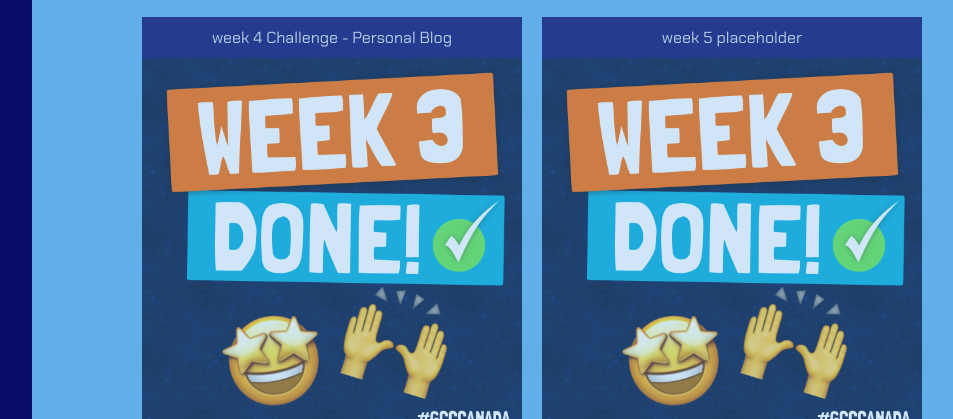
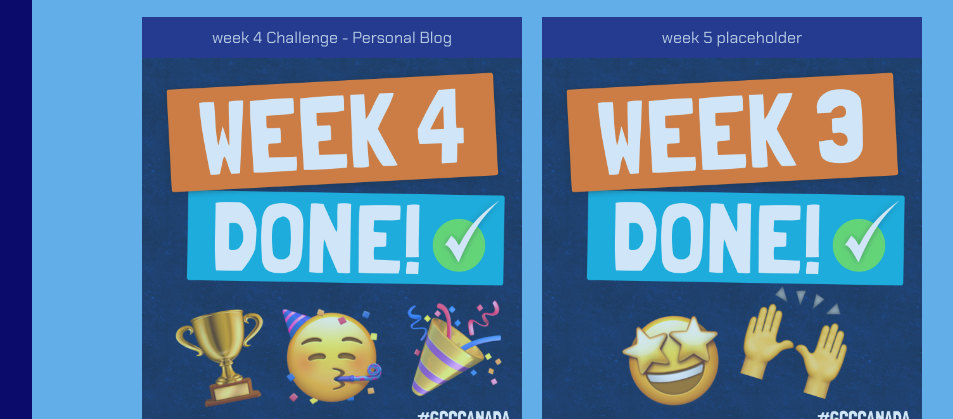
Before and after one commit to jerrietkuo/myportfolio, a plain HTML site: page index.html in a window 1280 px wide. Shown: the part 1138-1557 px from the top of the page, without its empty margins (248-1201 px from the left). Drawn offline with Linux system fonts and the light colour scheme.

Commit message:
add picture
added week 4 done picture

```diff
--- a/index.html
+++ b/index.html
@@ -89,7 +89,7 @@
         <section class="card">
           <header>week 4 Challenge - Personal Blog</header>
           <a href="https://jerrietkuo.github.io/PersonalBlog">
-            <img src="./images/week3done.png" alt="PersonalBlog" />
+            <img src="./images/week4done.png" alt="PersonalBlog" />
           </a>
           <span id="github-span">
             <a href="https://github.com/jerrietkuo/prework-study-guide">GitHub Repo</a>
```
Also changed, not shown: images/week4done.png (added), 1 other file.
